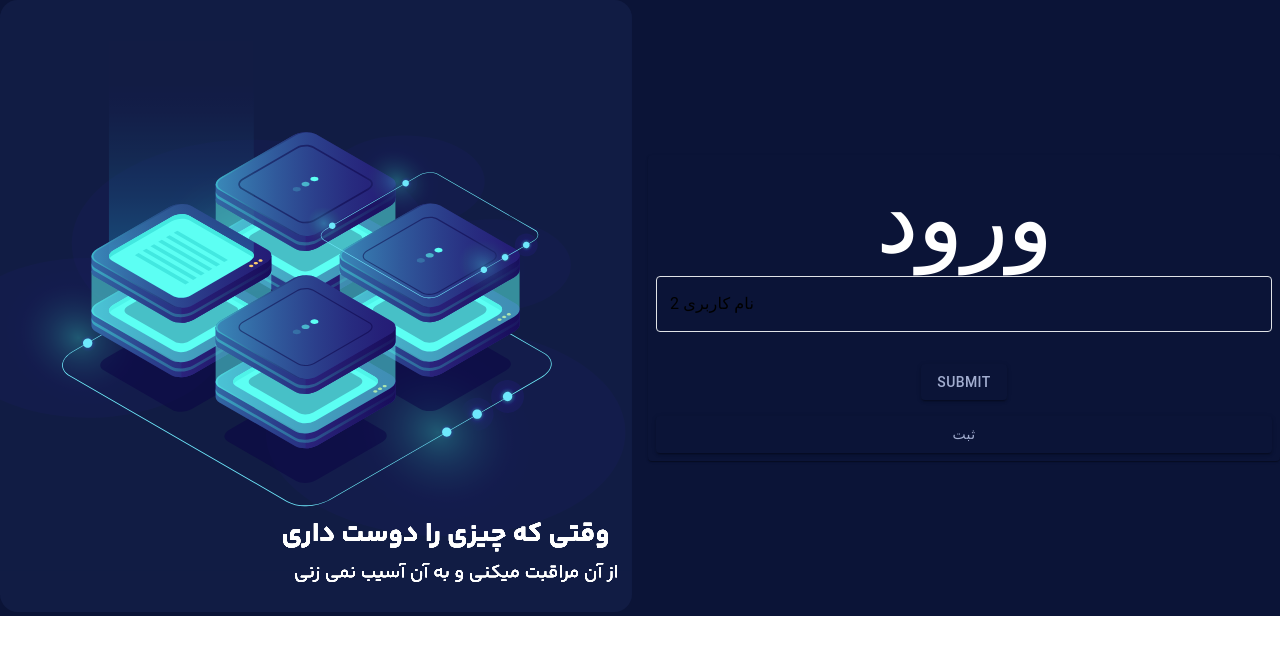
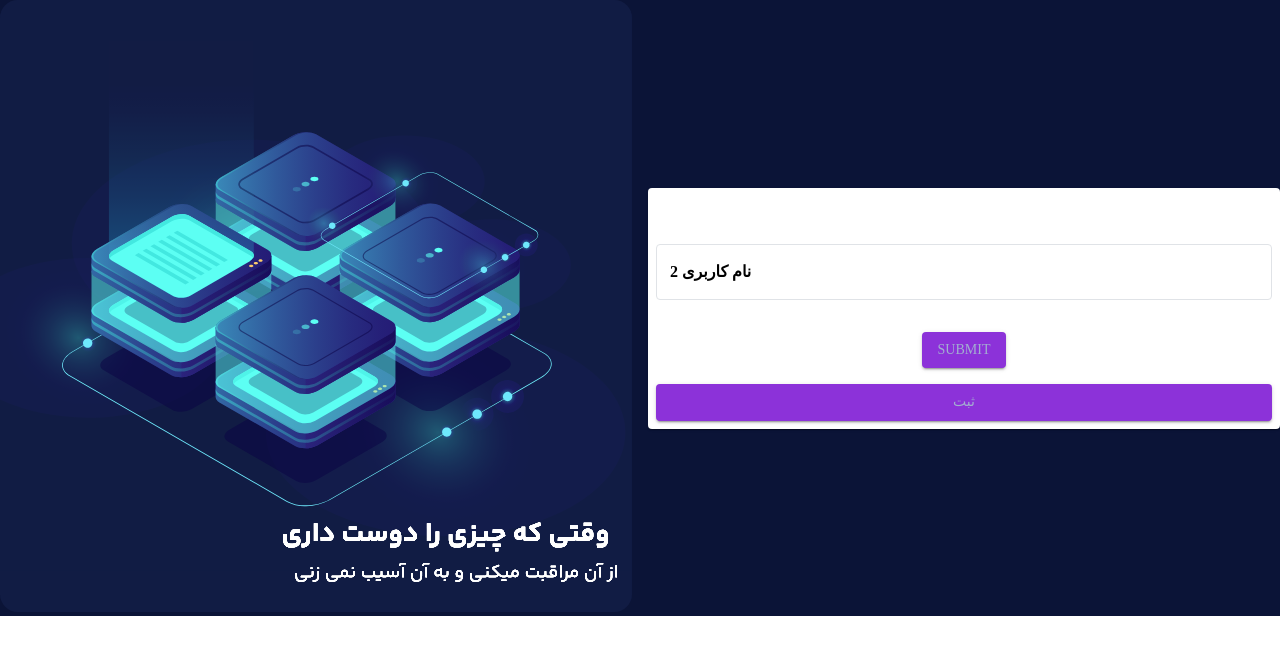
Before and after one commit to mohammadrezagohari/monitorban-dashboard, a React (Create React App) app: page / in a window 1280 px wide. Shown: the top 654 px of the page. Built offline with nearby package versions, Linux system fonts and the light colour scheme.

Commit message:
Defined custom theme

```diff
--- a/src/themes/theme.ts
+++ b/src/themes/theme.ts
@@ -1,24 +1,164 @@
 // src/theme.ts
 import { createTheme } from '@mui/material/styles';
 
+declare module "@mui/material/styles" {
+    interface Palette {
+        yellow: Palette['primary'];
+        // neutral: Palette['primary'];
+        neutral: Palette['primary'] & { 550?: string };
+    }
+
+    interface PaletteOptions {
+        yellow?: PaletteOptions["primary"];
+        neutral?: PaletteOptions["primary"] & { 550?: string };
+    }
+}
+
+
 const theme = createTheme({
     palette: {
+        mode: 'dark',
         primary: {
-            main: '#0B1437',
-            contrastText:"#A3AED0"
+            main: '#8C32D9',
+            dark: "#7F6A95",
+            light: "rgba(0,0,0,0)",
+            contrastText: "#A3AED0",
+            50: '#E0DAE5',
+            100: '#D5C3E5',
+            200: '#C9A8E5',
+            300: '#C480FF',
+            400: '#A750F2',
+            500: '#8C32D9',
+            600: '#7B2CBF',
+            700: '#520E8C',
+            800: '#220F33',
         },
         secondary: {
-            main: '#dc004e',
+            main: '#E8890C',
+            light: "rgba(0,0,0,0)",
+            50: '#FCF4E9',
+            100: '#F7DDBA',
+            200: '#F5C789',
+            300: '#F6B155',
+            400: '#FAA638',
+            500: '#E8890C',
+            600: '#CC7400',
+            700: '#995700',
+            800: '#342111',
+        },
+        error: {
+            main: '#E8383B',
+            light: "rgba(0,0,0,0)",
+            50: '#F6CACC',
+            100: '#F1A7A9',
+            200: '#EC8385',
+            300: '#E35053',
+            400: '#E8383B',
+            500: '#D02224',
+            600: '#A61617',
+            700: '#781315',
+            800: '#290607',
+        },
+        success: {
+            main: '#0FD36A',
+            light: "rgba(0,0,0,0)",
+            50: '#CAFBE1',
+            100: '#95F8C3',
+            200: '#5FF4A5',
+            300: '#2AF086',
+            400: '#0FD36A',
+            500: '#0B9D4E',
+            600: '#097E3F',
+            700: '#42594B',
+            800: '#021F10',
+        },
+        yellow: {
+            main: '#FFD029',
+            50: '#FFFBEB',
+            100: '#FFF2C2',
+            200: '#FFE68F',
+            300: '#FFDB5C',
+            400: '#FFD029',
+            500: '#F6C000',
+            600: '#C29700',
+            700: '#8F6F00',
+            800: '#292000',
+        },
+        neutral: {
+            main: '#F7F5FA',
+            50: '#F7F5FA',
+            100: '#D5D0DB',
+            200: '#B7B0BF',
+            300: '#9B92A6',
+            400: '#81778C',
+            500: '#5B5266',
+            550: '#4D4259',
+            600: '#373040',
+            700: '#1C1926',
+            800: '#0E0C15',
+            900: '#09080D',
         },
         text: {
             primary: '#ffffff', // رنگ متن اصلی (سفید)
             secondary: '#000000', // رنگ متن ثانویه (مشکی)
+            disabled: '#5B5266', //
         },
         background: {
             default: '#0B1437', // رنگ پس‌زمینه اصلی (بنفش)
             paper: '#ffffff', // رنگ پس‌زمینه دوم (سفید)
         },
     },
+    typography: {
+        fontFamily: 'Dana',
+        h1: {
+            fontSize: '3rem', // 48px
+            fontWeight: 900, //black
+            lineHeight: '100%',
+            letterSpacing: '-2%',
+        },
+        h2: {
+            fontSize: '2rem', // 32px
+            fontWeight: 800, //extra bold
+            lineHeight: '100%',
+            letterSpacing: '-2%',
+        },
+        h3: {
+            fontSize: '1.5rem', // 24px
+            fontWeight: 700, //bold
+            lineHeight: '100%',
+            letterSpacing: '-2%',
+        },
+        h4: {
+            fontSize: '1.25rem', // 20px
+            fontWeight: 700, //bold
+            lineHeight: '100%',
+            letterSpacing: '-2%',
+        },
+        body1: {
+            fontSize: '1rem', // 16px
+            fontWeight: 600, //semibold
+            lineHeight: '100%',
+            letterSpacing: '-2%',
+        },
+        body2: {
+            fontSize: '0.875rem', // 14px
+            fontWeight: 500, //medium
+            lineHeight: '100%',
+            letterSpacing: '-2%',
+        },
+        caption: {
+            fontSize: '0.75rem', // 12px
+            fontWeight: 400, //regular
+            lineHeight: '100%',
+            letterSpacing: '-2%',
+        },
+        overline: {
+            fontSize: '0.625rem', // 10px
+            fontWeight: 400, //regular
+            lineHeight: '100%',
+            letterSpacing: '-2%',
+        },
+    },
 });
 
 export default theme;
```
